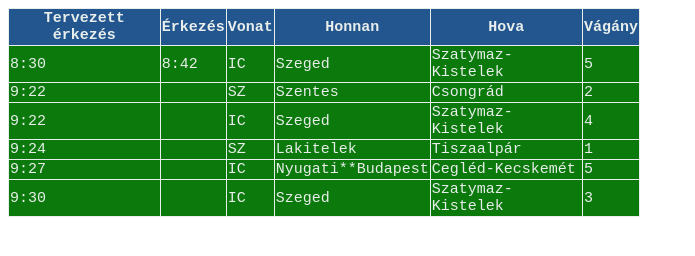
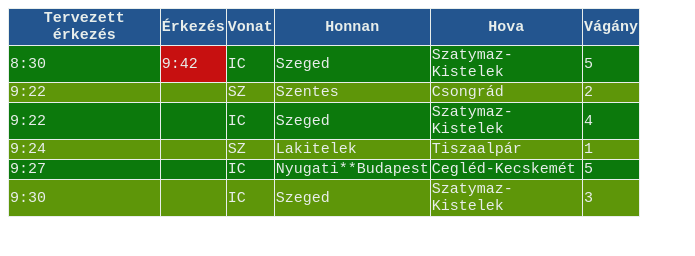
Before and after one commit to EANDoctor/2025_01_30_MAV_utastajekoztato2, a plain HTML site: page index.html in a window 1280 px wide. Shown: the whole page, without its empty margins (0-695 px from the left). Drawn offline with Linux system fonts and the light colour scheme.

Commit message:
add_more_css_style

```diff
--- a/index.html
+++ b/index.html
@@ -8,6 +8,7 @@
 </head>
 <body>
     <table>
+        <thead>
             <tr>
                 <th>Tervezett érkezés</th>
                 <th>Érkezés</th>
@@ -16,15 +17,18 @@
                 <th>Hova</th>
                 <th>Vágány</th>
             </tr>
+        </thead>
+
+        <tbody>
             <tr>
                 <td>8:30</td>
-            <td>8:42</td>
+                <td id="keses">9:42</td>
                 <td>IC</td>
                 <td>Szeged</td>
                 <td>Szatymaz-Kistelek</td>
                 <td>5</td>
             </tr>
-        <tr>
+            <tr class="paratlan_sor">
                 <td>9:22</td>
                 <td></td>
                 <td>SZ</td>
@@ -40,7 +44,7 @@
                 <td>Szatymaz-Kistelek</td>
                 <td>4</td>
             </tr>
-        <tr>
+            <tr class="paratlan_sor">
                 <td>9:24</td>
                 <td></td>
                 <td>SZ</td>
@@ -56,7 +60,7 @@
                 <td>Cegléd-Kecskemét</td>
                 <td>5</td>
             </tr>
-        <tr>
+            <tr class="paratlan_sor">
                 <td>9:30</td>
                 <td></td>
                 <td>IC</td>
@@ -64,6 +68,7 @@
                 <td>Szatymaz-Kistelek</td>
                 <td>3</td>
             </tr>
+        </tbody>
     </table>
 </body>
 </html>
--- a/styles.css
+++ b/styles.css
@@ -14,3 +14,11 @@ table {
 th {
   background-color: rgb(35, 85, 143);
 }
+
+#keses{
+  background-color: rgb(199, 16, 16);
+}
+
+.paratlan_sor{
+  background-color: rgb(94, 150, 9);
+}
```
Lines whose indentation alone changed are shown as unchanged.
